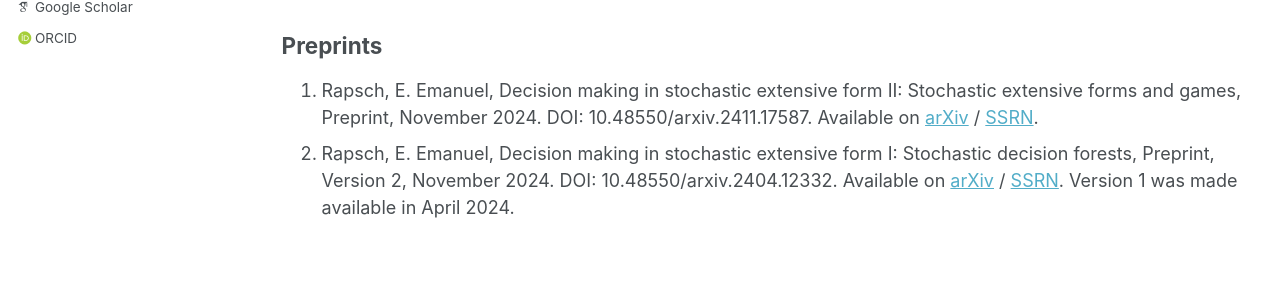
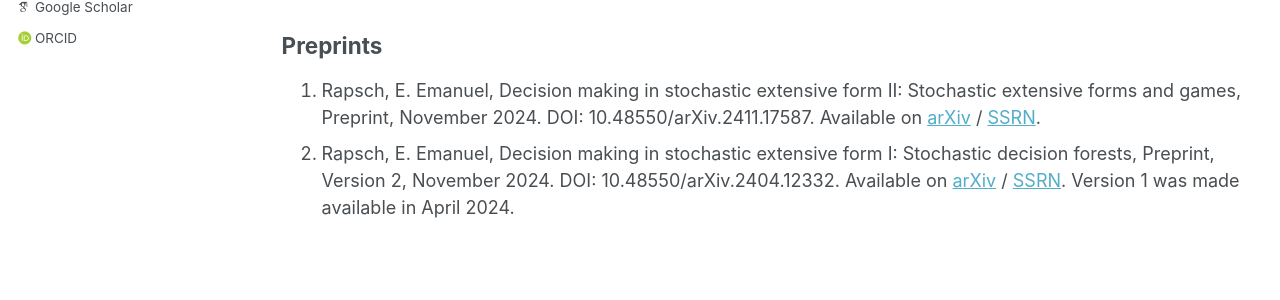
Before and after one commit to erapsch/erapsch.github.io, a Jekyll site: the page built from _pages/research.md, in a window 1280 px wide and 1208 px high. Shown: the part 561-861 px from the top of the window. Built offline with Jekyll 4.4.1, drawn with Linux system fonts in a browser that asks for light colours; some web fonts are replaced.

Commit message:
Capital X in DOI/"ArXiv"

```diff
--- a/_pages/research.md
+++ b/_pages/research.md
@@ -20,5 +20,5 @@ author_profile: true
 
 ## Preprints
 
-1. Rapsch, E. Emanuel, Decision making in stochastic extensive form II: Stochastic extensive forms and games, Preprint, November 2024. DOI: 10.48550/arxiv.2411.17587. Available on <a href="https://arxiv.org/abs/2411.17587">arXiv</a> / <a href="https://papers.ssrn.com/sol3/papers.cfm?abstract_id=5034909">SSRN</a>.
-2. Rapsch, E. Emanuel, Decision making in stochastic extensive form I: Stochastic decision forests, Preprint, Version 2, November 2024. DOI: 10.48550/arxiv.2404.12332. Available on <a href="https://arxiv.org/abs/2404.12332v2">arXiv</a> / <a href="https://papers.ssrn.com/sol3/papers.cfm?abstract_id=4799573">SSRN</a>. Version 1 was made available in April 2024.
+1. Rapsch, E. Emanuel, Decision making in stochastic extensive form II: Stochastic extensive forms and games, Preprint, November 2024. DOI: 10.48550/arXiv.2411.17587. Available on <a href="https://arxiv.org/abs/2411.17587">arXiv</a> / <a href="https://papers.ssrn.com/sol3/papers.cfm?abstract_id=5034909">SSRN</a>.
+2. Rapsch, E. Emanuel, Decision making in stochastic extensive form I: Stochastic decision forests, Preprint, Version 2, November 2024. DOI: 10.48550/arXiv.2404.12332. Available on <a href="https://arxiv.org/abs/2404.12332v2">arXiv</a> / <a href="https://papers.ssrn.com/sol3/papers.cfm?abstract_id=4799573">SSRN</a>. Version 1 was made available in April 2024.
```
